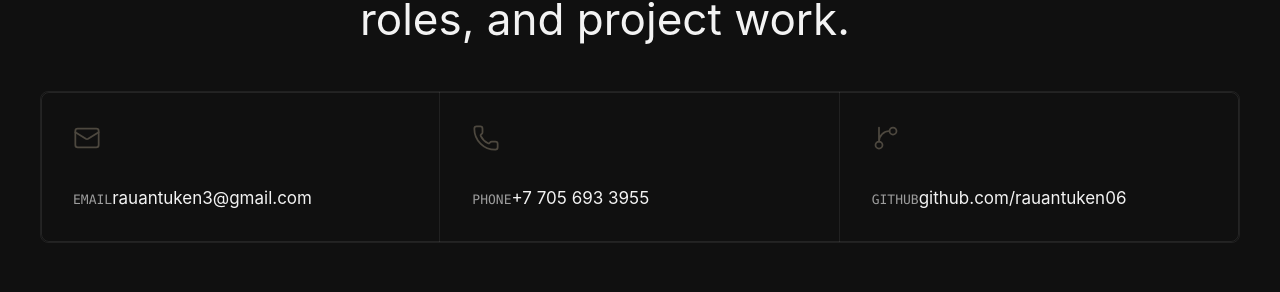
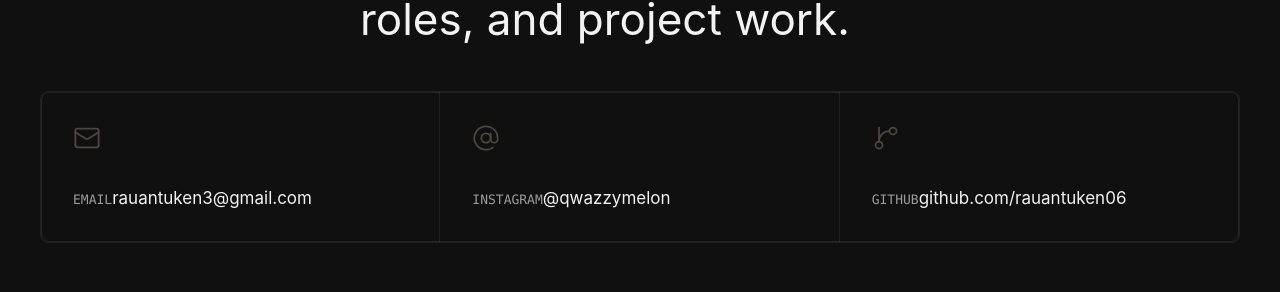
Before and after one commit to rauantuken06/my_resume_webapp, a Next.js app in the folder my_resume_webapp/: page / in a window 1280 px wide. Shown: the part 4959-5251 px from the top of the page. Built offline with nearby package versions, Linux system fonts and the light colour scheme.

Commit message:
some changes

```diff
--- a/my_resume_webapp/app/page.tsx
+++ b/my_resume_webapp/app/page.tsx
@@ -2,6 +2,7 @@
 
 import {
   ArrowUpRight,
+  AtSign,
   BookOpen,
   BriefcaseBusiness,
   Code2,
@@ -10,7 +11,6 @@ import {
   GraduationCap,
   Languages,
   Mail,
-  Phone,
   Smartphone,
   Terminal,
 } from "lucide-react";
@@ -37,7 +37,7 @@ const dictionaries = {
       viewProject: "View project",
       location: "Location",
       email: "Email",
-      phone: "Phone",
+      instagram: "Instagram",
       github: "GitHub",
     },
     hero: {
@@ -124,7 +124,7 @@ const dictionaries = {
       viewProject: "Открыть проект",
       location: "Локация",
       email: "Email",
-      phone: "Телефон",
+      instagram: "Instagram",
       github: "GitHub",
     },
     hero: {
@@ -211,7 +211,7 @@ const dictionaries = {
       viewProject: "Жобаны ашу",
       location: "Орналасқан жері",
       email: "Email",
-      phone: "Телефон",
+      instagram: "Instagram",
       github: "GitHub",
     },
     hero: {
@@ -567,11 +567,16 @@ export default function Home() {
               <span className="fact-value">rauantuken3@gmail.com</span>
             </span>
           </a>
-          <a className="contact-link" href="tel:+77056933955">
-            <Phone size={28} strokeWidth={1.5} />
+          <a
+            className="contact-link"
+            href="https://instagram.com/qwazzymelon"
+            target="_blank"
+            rel="noopener noreferrer"
+          >
+            <AtSign size={28} strokeWidth={1.5} />
             <span>
-              <span className="fact-label">{t.common.phone}</span>
-              <span className="fact-value">+7 705 693 3955</span>
+              <span className="fact-label">{t.common.instagram}</span>
+              <span className="fact-value">@qwazzymelon</span>
             </span>
           </a>
           <a
--- a/my_resume_webapp/next.config.ts
+++ b/my_resume_webapp/next.config.ts
@@ -4,10 +4,15 @@ const nextConfig: NextConfig = {
   // Combine static in folder out/
   output: "export",
 
-  // The dev server is also reachable on this machine's Hyper-V "Default Switch"
-  // address. Without listing it, Next blocks hot-reload requests that arrive
-  // with that origin. Development only; it has no effect on a production build.
-  allowedDevOrigins: ["172.17.160.1"],
+  // The dev server is also reachable on this machine's virtual network
+  // adapters. Without listing them, Next blocks hot-reload requests that
+  // arrive with those origins. Development only; no effect on a production
+  // build. Note that Hyper-V reassigns its address on reboot, so if the
+  // warning returns with a new IP, add it here or just browse via localhost.
+  allowedDevOrigins: [
+    "192.168.56.1", // VirtualBox host-only adapter
+    "172.17.192.1", // Hyper-V "Default Switch"
+  ],
 };
 
 export default nextConfig;
```
